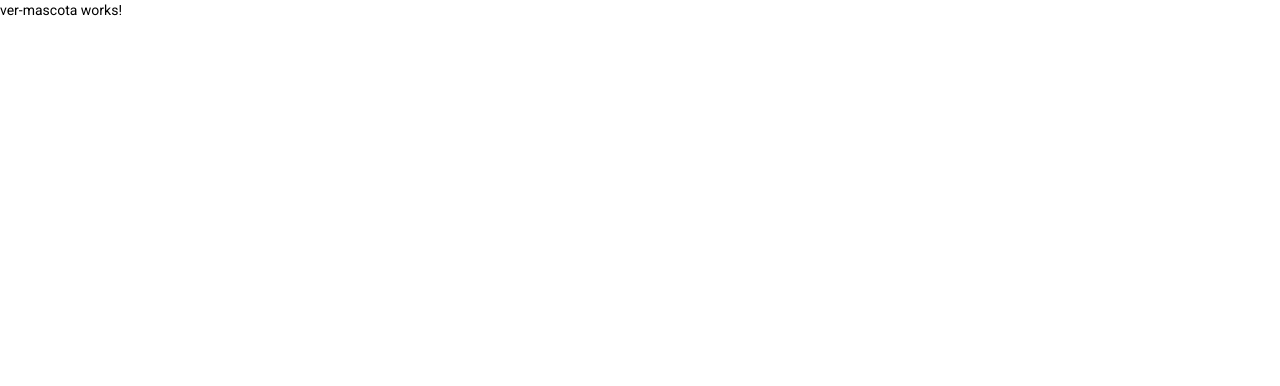
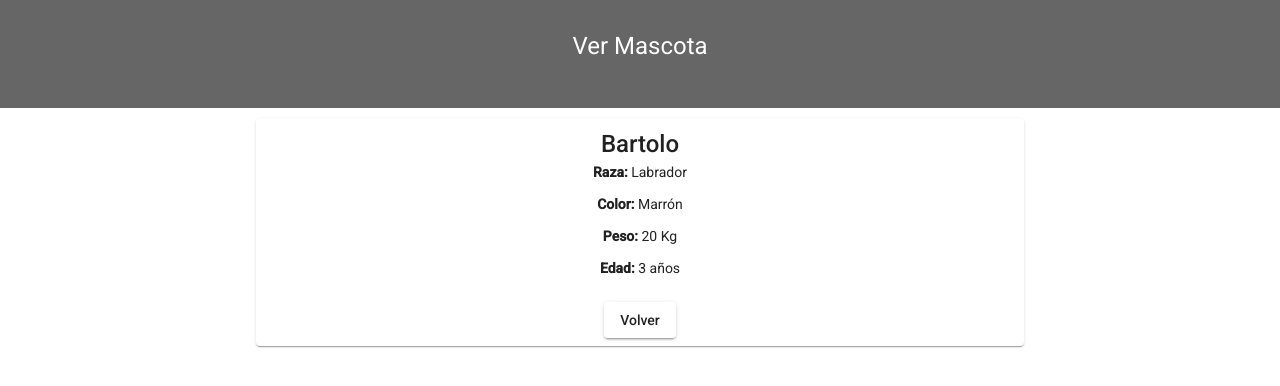
Before and after one commit to diegolr-avanade/FE-CRUDMascotas, an Angular app: page /verMascota/1 in a window 1280 px wide. Shown: the top 386 px of the page. Built offline with nearby package versions, Linux system fonts and the light colour scheme.

Commit message:
✨HTML de ver mascota terminado

```diff
--- a/src/app/components/listado-mascotas/listado-mascotas.component.css
+++ b/src/app/components/listado-mascotas/listado-mascotas.component.css
@@ -1,16 +1,5 @@
 table {
     width: 100%;
-}
-
-.title {
-    padding: 30px;
-    background-color: #666;
-    text-align: center;
-    color: white;
-}
-
-.container {
-    margin: 0 20%;
 }
 
 td,
@@ -33,7 +22,7 @@
     color: #1878B0;
 }
 
-.search{
+.search {
     cursor: pointer;
 }
 
--- a/src/app/components/ver-mascota/ver-mascota.component.css
+++ b/src/app/components/ver-mascota/ver-mascota.component.css
@@ -0,0 +1,4 @@
+.card{
+    margin-top: 10px;
+    text-align: center;
+}
--- a/src/app/components/ver-mascota/ver-mascota.component.html
+++ b/src/app/components/ver-mascota/ver-mascota.component.html
@@ -1 +1,18 @@
-<p>ver-mascota works!</p>
+<div class="title">
+    <h1>Ver Mascota</h1>
+</div>
+<div class="container">
+    <mat-card class="card">
+        <mat-card-title>Bartolo</mat-card-title>
+        <mat-card-content>
+            <p><strong>Raza: </strong>Labrador</p>
+            <p><strong>Color: </strong>Marrón</p>
+            <p><strong>Peso: </strong>20 Kg</p>
+            <p><strong>Edad: </strong>3 años</p>
+
+        </mat-card-content>
+        <mat-card-actions>
+            <button mat-raised-button routerLink="/listMascotas">Volver</button>
+        </mat-card-actions>
+    </mat-card>
+</div>
--- a/src/styles.css
+++ b/src/styles.css
@@ -1,7 +1,32 @@
 /* You can add global styles to this file, and also import other style files */
 
-html, body { height: 100%; }
-body { margin: 0; font-family: Roboto, "Helvetica Neue", sans-serif; }
+html,
+body {
+    height: 100%;
+}
 
-html, body { height: 100%; }
-body { margin: 0; font-family: Roboto, "Helvetica Neue", sans-serif; }
+body {
+    margin: 0;
+    font-family: Roboto, "Helvetica Neue", sans-serif;
+}
+
+html,
+body {
+    height: 100%;
+}
+
+body {
+    margin: 0;
+    font-family: Roboto, "Helvetica Neue", sans-serif;
+}
+
+.title {
+    padding: 30px;
+    background-color: #666;
+    text-align: center;
+    color: white;
+}
+
+.container {
+    margin: 0 20%;
+}
```
